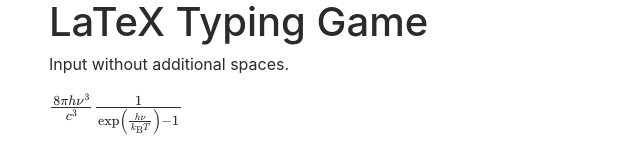
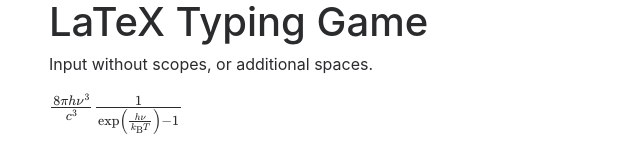
Before and after one commit to aximov/LaTeXTypingGame, a plain HTML site: page index.html in a window 1280 px wide. Shown: the top 149 px of the page, without its empty margins (36-676 px from the left). Drawn offline with nearby package versions, Linux system fonts and the light colour scheme; some packages are replaced by stand-ins of ours; a script that the page names is missing.

Commit message:
no need for scope

```diff
--- a/index.html
+++ b/index.html
@@ -12,7 +12,7 @@
 <body>
   <div class="container">
   <h1>LaTeX Typing Game</h1>
-  <p>Input without additional spaces.</p>
+  <p>Input without scopes, or additional spaces.</p>
   <p id="problem"></p>
   <input type="text" id="answer"><br>
   <p id="result"></p>
```
